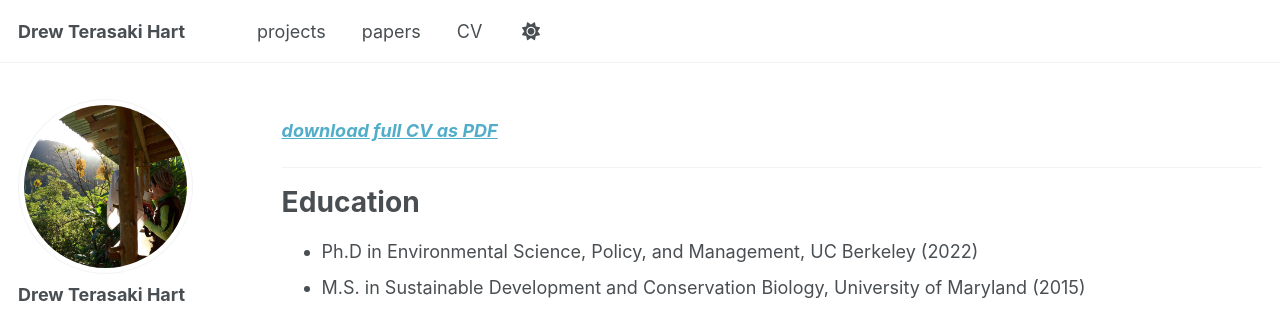
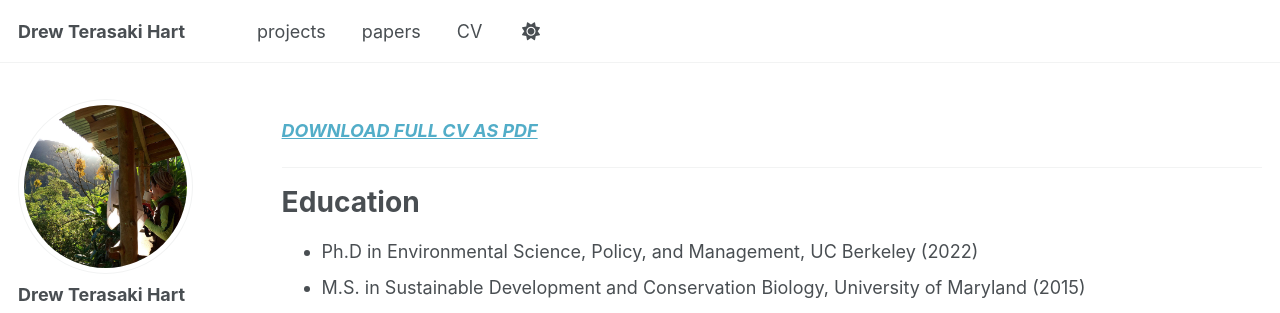
Before and after one commit to erthward/erthward.github.io, a Jekyll site: the page built from _pages/cv.md, in a window 1280 px wide and 900 px high. Shown: the top 313 px of the window. Built offline with Jekyll 4.4.1, drawn with Linux system fonts in a browser that asks for light colours; some web fonts are replaced; a script that is not in the unit is left out.

```diff
--- a/_pages/cv.md
+++ b/_pages/cv.md
@@ -10,7 +10,7 @@ redirect_from:
 {% include base_path %}
 
 
-***[download full CV as PDF](/files/terasaki_hart_cv.pdf)***
+***[DOWNLOAD FULL CV AS PDF](/files/terasaki_hart_cv.pdf)***
 
 -----------------------------------------
 
```
Also changed, not shown: _pages/publications.md (+4 -0 lines).
